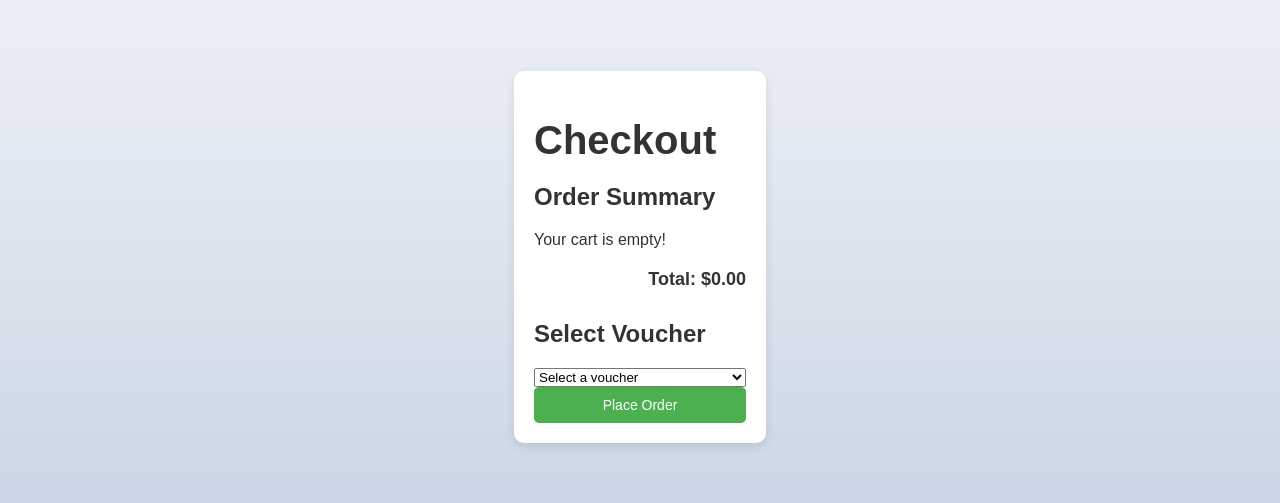
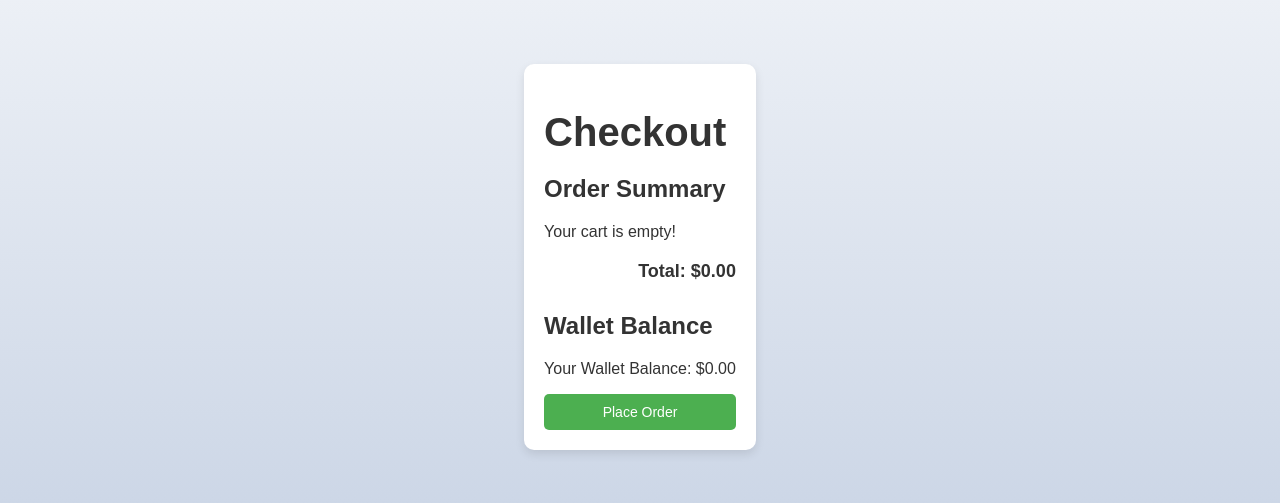
Before and after one commit to PengRongNeo/GAB, a React (Create React App) app in the folder my-app/: page /checkout in a window 1280 px wide. Shown: the part 143-646 px from the top of the page. Built offline with nearby package versions, Linux system fonts and the light colour scheme.

Commit message:
Improved checkout

```diff
--- a/my-app/src/Checkout.js
+++ b/my-app/src/Checkout.js
@@ -1,31 +1,29 @@
 import React, { useState, useEffect } from "react";
-import { getCartFromFirestore } from "./firebase"; // Import your Firebase function
-import { auth } from "./firebase"; // Make sure to import Firebase Auth
+import { getCartFromFirestore, getUserWalletBalance, updateWalletBalance } from "./firebase"; // Import Firebase functions
+import { auth } from "./firebase"; // Import Firebase Auth
 import "./Checkout.css";
 
 const Checkout = () => {
   const [cartItems, setCartItems] = useState([]);
-  const [selectedVoucher, setSelectedVoucher] = useState(""); // State to hold the selected voucher
+  const [walletBalance, setWalletBalance] = useState(0); // State to hold wallet balance
   const [isModalOpen, setIsModalOpen] = useState(false); // State to control modal visibility
 
-  // Simulate a list of vouchers the user can choose from
-  const vouchers = [
-    { id: "voucher1", name: "10% Discount Voucher" },
-    { id: "voucher2", name: "Free Delivery Voucher" },
-    { id: "voucher3", name: "Buy One Get One Free Voucher" },
-  ];
-
-  // Fetch the user's cart from Firestore
+  // Fetch the user's cart and wallet balance from Firestore
   useEffect(() => {
-    const fetchCart = async () => {
+    const fetchCartAndWallet = async () => {
       const user = auth.currentUser; // Get the current authenticated user
       if (user) {
-        const items = await getCartFromFirestore(user.uid); // Fetch cart items from Firestore
+        // Fetch cart items
+        const items = await getCartFromFirestore(user.uid);
         setCartItems(items); // Set the cart items state
+
+        // Fetch wallet balance
+        const wallet = await getUserWalletBalance(user.uid);
+        setWalletBalance(wallet); // Set wallet balance
       }
     };
 
-    fetchCart();
+    fetchCartAndWallet();
   }, []); // Empty dependency array, so this runs once when the component mounts
 
   // Calculate total price with validation and conversion
@@ -44,9 +42,26 @@ const Checkout = () => {
       }
     }, 0);
 
-  const handlePlaceOrder = () => {
-    // Trigger modal to show success message
-    setIsModalOpen(true);
+  // Handle order placement
+  const handlePlaceOrder = async () => {
+    const totalAmount = calculateTotal();
+
+    if (walletBalance >= totalAmount) {
+      // Deduct the total amount from the wallet
+      const newBalance = walletBalance - totalAmount;
+
+      // Update the wallet balance in Firestore
+      await updateWalletBalance(auth.currentUser.uid, newBalance);
+
+      // Update the wallet balance state to reflect the new balance
+      setWalletBalance(newBalance);
+
+      // Show modal
+      setIsModalOpen(true);
+    } else {
+      // Display message or do something when wallet balance is insufficient
+      alert("Insufficient balance to place the order.");
+    }
   };
 
   const closeModal = () => {
@@ -93,22 +108,14 @@ const Checkout = () => {
       </div>
 
       <div className="checkout-form">
-        <h2>Select Voucher</h2>
-        <div className="voucher-options">
-          <select
-            value={selectedVoucher}
-            onChange={(e) => setSelectedVoucher(e.target.value)} // Update the selected voucher
-          >
-            <option value="">Select a voucher</option>
-            {vouchers.map((voucher) => (
-              <option key={voucher.id} value={voucher.id}>
-                {voucher.name}
-              </option>
-            ))}
-          </select>
+        <h2>Wallet Balance</h2>
+        <div className="wallet-balance">
+          <p>Your Wallet Balance: ${walletBalance.toFixed(2)}</p>
         </div>
 
-        <button onClick={handlePlaceOrder}>Place Order</button>
+        <button onClick={handlePlaceOrder} disabled={walletBalance < calculateTotal()}>
+          Place Order
+        </button>
       </div>
 
       {/* Modal Popup */}
--- a/my-app/src/firebase.js
+++ b/my-app/src/firebase.js
@@ -50,15 +50,48 @@ const updateCartInFirestore = async (userId, cart) => {
 };
 
  // In firebase.js
-export const updateWalletBalance = async (userId, newBalance) => {
+ export const updateWalletBalance = async (userId, newBalance) => {
   try {
-    await db.collection("users").doc(userId).update({
+    // Create a reference to the user's document
+    const userRef = doc(db, "users", userId);
+
+    // Update the wallet field with the new balance
+    await updateDoc(userRef, {
       wallet: newBalance,
     });
+
+    console.log("Wallet balance updated successfully");
   } catch (error) {
     console.error("Error updating wallet balance: ", error);
   }
 };
+
+// Fetch user's wallet balance
+export const getUserWalletBalance = async (uid) => {
+  const currentUser = auth.currentUser; // Get the current authenticated user
+  if (currentUser) {
+    try {
+      const userRef = doc(db, "users", currentUser.uid); // Reference to the user's document in Firestore
+      const userDoc = await getDoc(userRef); // Fetch the document
+
+      if (userDoc.exists()) {
+        // Return the wallet balance or 0 if the wallet field is not available
+        return userDoc.data().wallet || 0;
+      } else {
+        console.error("User document does not exist");
+        return 0; // Return 0 if user document doesn't exist
+      }
+    } catch (error) {
+      console.error("Error getting user wallet balance:", error);
+      return 0; // Return 0 in case of error
+    }
+  } else {
+    console.error("No authenticated user found");
+    return 0; // Return 0 if there's no authenticated user
+  }
+};
+
+
 
 
 // Export all the necessary services and functions
```
